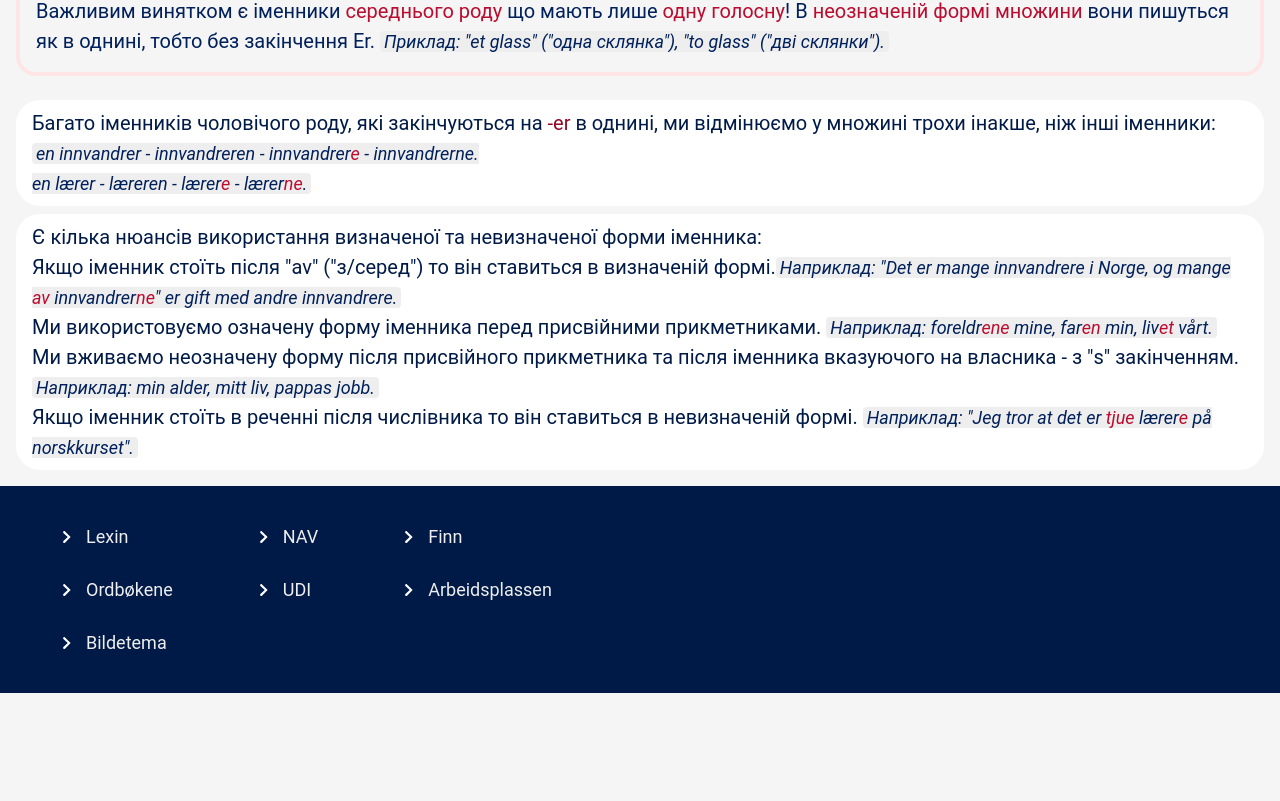
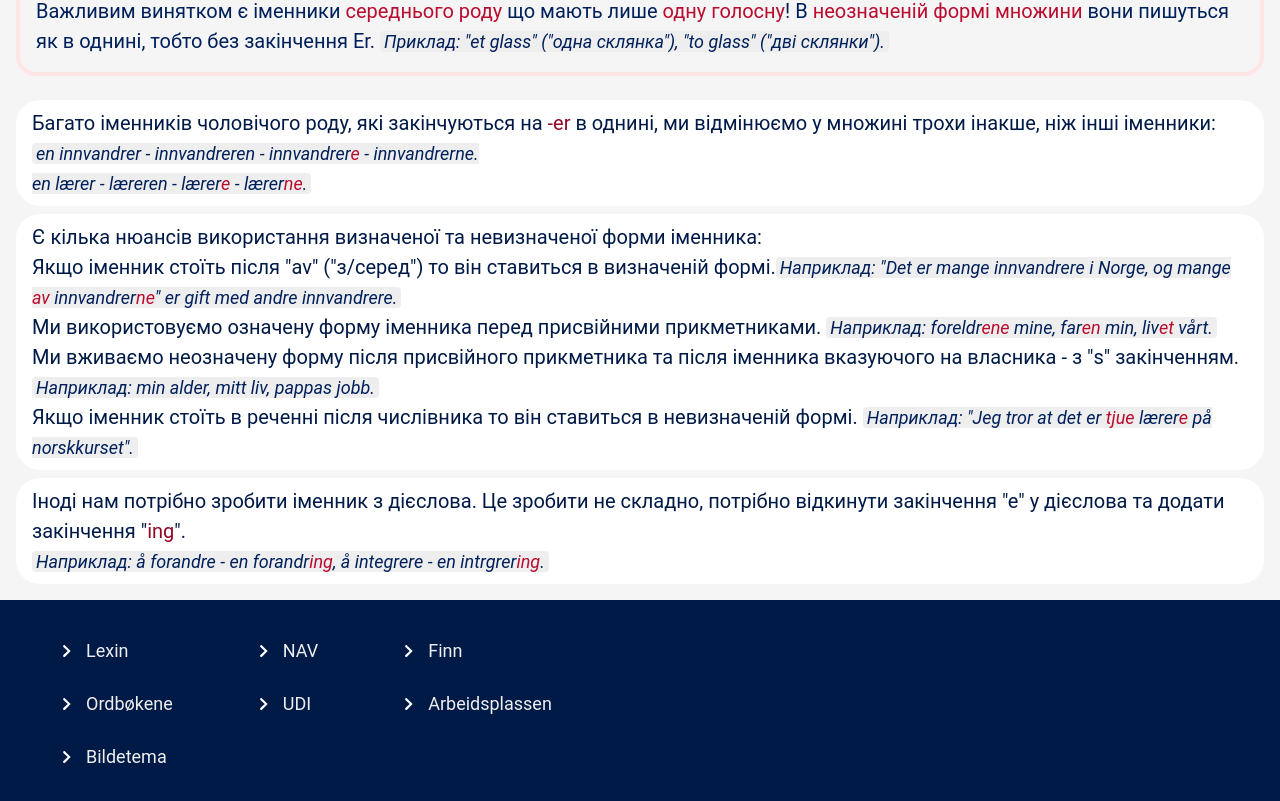
Before and after one commit to dmkomur/nu-frontend, a React (Vite) app: page /grammar/nouns in a window 1280 px wide. Shown: the part 2063-2864 px from the top of the page. Before the commit the page ends 2756 px from the top, so only its background shows below. Built offline with nearby package versions, Linux system fonts and the light colour scheme.

Commit message:
feat: -ing substantive

```diff
--- a/src/components/Rules/RuleNouns/RuleNouns.jsx
+++ b/src/components/Rules/RuleNouns/RuleNouns.jsx
@@ -176,6 +176,16 @@ const RuleNouns = () => {
                     <span>e</span> på norskkurset".
                 </StyledRuleExample>
             </StyledRuleDescription>
+            <StyledRuleDescription>
+                Іноді нам потрібно зробити іменник з дієслова. Це зробити не
+                складно, потрібно відкинути закінчення "е" у дієслова та додати
+                закінчення "<span>ing</span>".
+                <br />
+                <StyledRuleExample>
+                    Наприклад: å forandre - en forandr<span>ing</span>, å
+                    integrere - en intrgrer<span>ing</span>.
+                </StyledRuleExample>
+            </StyledRuleDescription>
         </StyledRuleWrapper>
     );
 };
```
